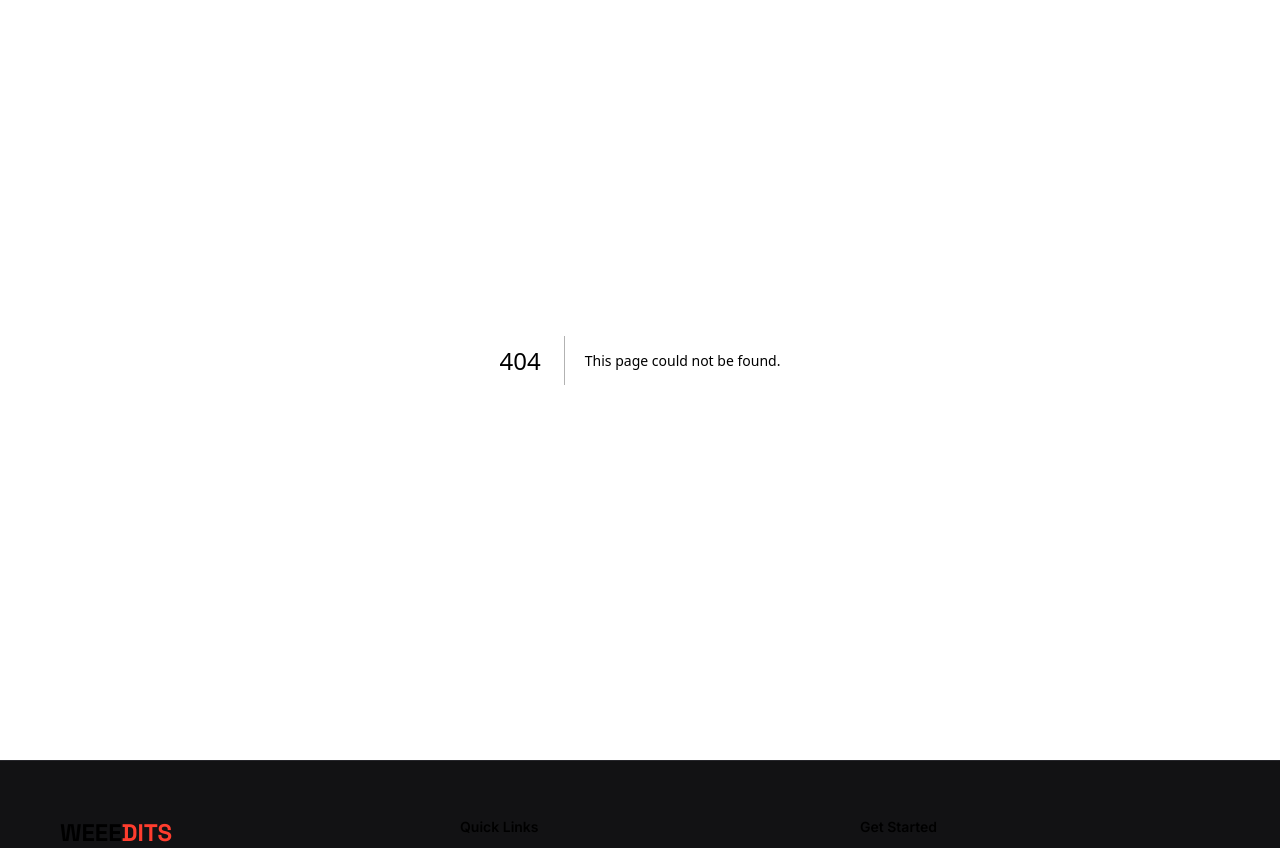
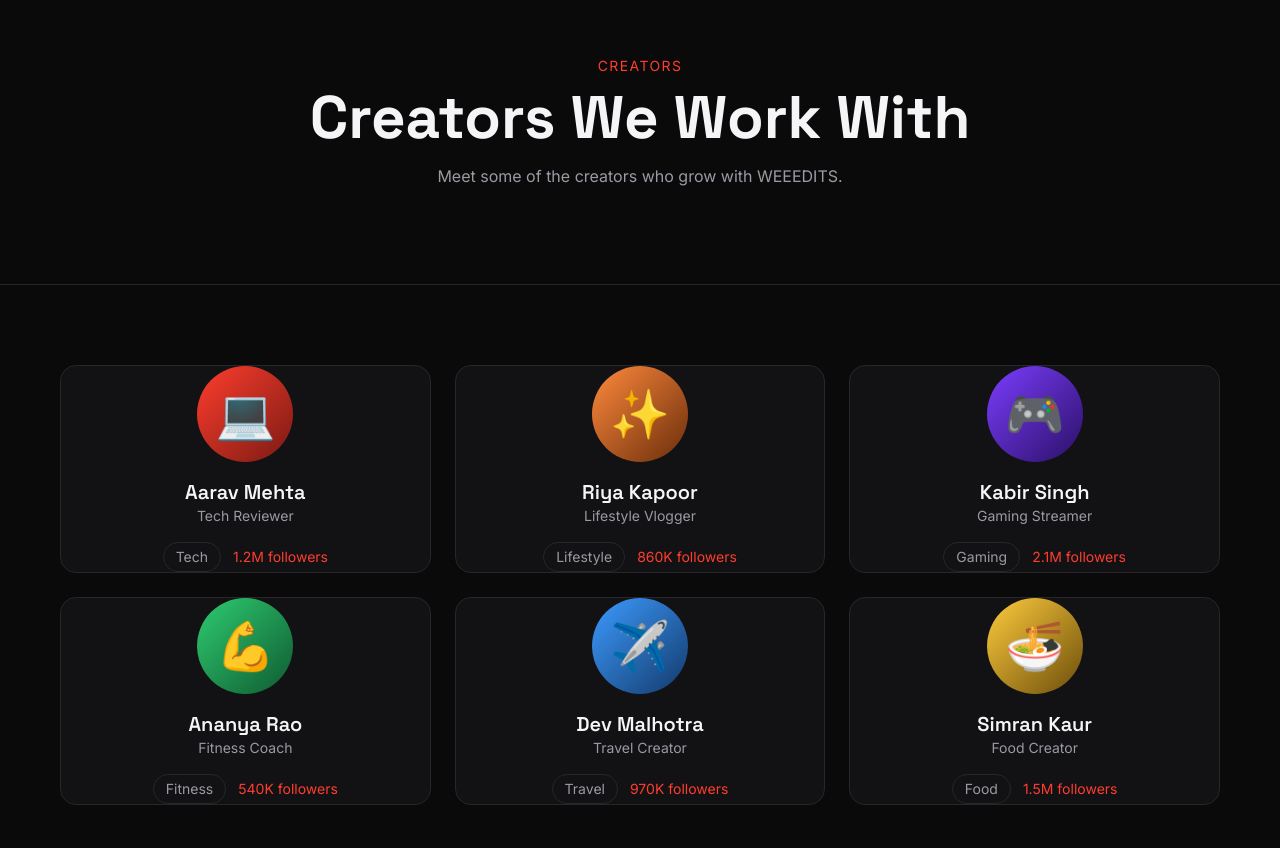
Before and after one commit to ayushpatell-hub/WEEEDITS, a Next.js app in the folder client/: page /creators in a window 1280 px wide. Before the commit this address had no page. Shown: the part 104-952 px from the top of the page. Built offline with nearby package versions, Linux system fonts and the light colour scheme.

Commit message:
Add portfolio and creators pages

```diff
--- /dev/null
+++ b/client/src/app/creators/page.tsx
@@ -0,0 +1,50 @@
+import Link from "next/link";
+import PageHeader from "@/components/ui/PageHeader";
+import { creators } from "@/data/creators";
+
+export default function CreatorsPage() {
+  return (
+    <>
+      <PageHeader
+        label="Creators"
+        title="Creators We Work With"
+        description="Meet some of the creators who grow with WEEEDITS."
+      />
+
+      <section className="py-20">
+        <div className="container-x">
+          <div className="grid gap-6 sm:grid-cols-2 lg:grid-cols-3">
+            {creators.map((creator) => (
+              <div key={creator.id} className="card text-center">
+                <div
+                  className="mx-auto flex h-24 w-24 items-center justify-center rounded-full text-5xl"
+                  style={{ background: creator.gradient }}
+                >
+                  {creator.emoji}
+                </div>
+                <h3 className="mt-4 font-display text-xl font-semibold">
+                  {creator.name}
+                </h3>
+                <p className="text-sm text-muted">{creator.role}</p>
+                <div className="mt-4 flex items-center justify-center gap-3 text-sm">
+                  <span className="rounded-full border border-border px-3 py-1 text-muted">
+                    {creator.niche}
+                  </span>
+                  <span className="text-accent">
+                    {creator.followers} followers
+                  </span>
+                </div>
+              </div>
+            ))}
+          </div>
+
+          <div className="mt-12 text-center">
+            <Link href="/contact" className="btn-primary">
+              Work With Us
+            </Link>
+          </div>
+        </div>
+      </section>
+    </>
+  );
+}
--- /dev/null
+++ b/client/src/app/portfolio/page.tsx
@@ -0,0 +1,20 @@
+import PageHeader from "@/components/ui/PageHeader";
+import PortfolioGrid from "@/components/portfolio/PortfolioGrid";
+
+export default function PortfolioPage() {
+  return (
+    <>
+      <PageHeader
+        label="Portfolio"
+        title="Our Work"
+        description="Watch some of the videos we edited for creators and brands."
+      />
+
+      <section className="py-20">
+        <div className="container-x">
+          <PortfolioGrid />
+        </div>
+      </section>
+    </>
+  );
+}
```
